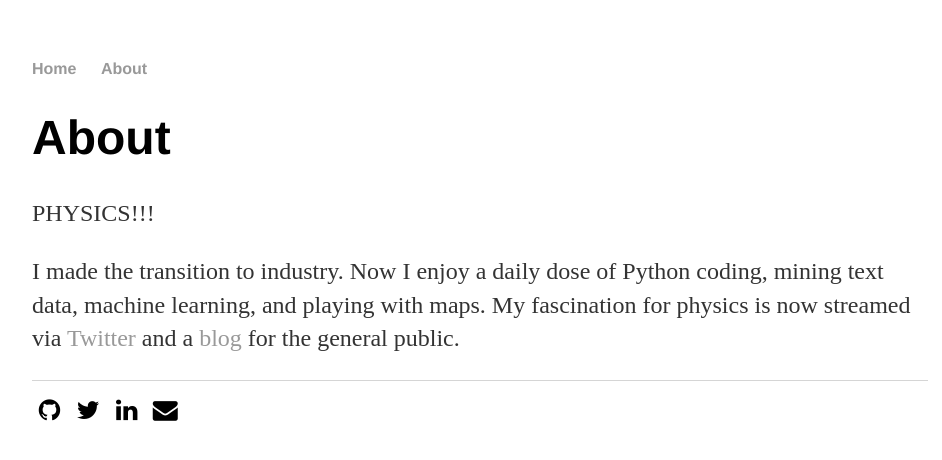
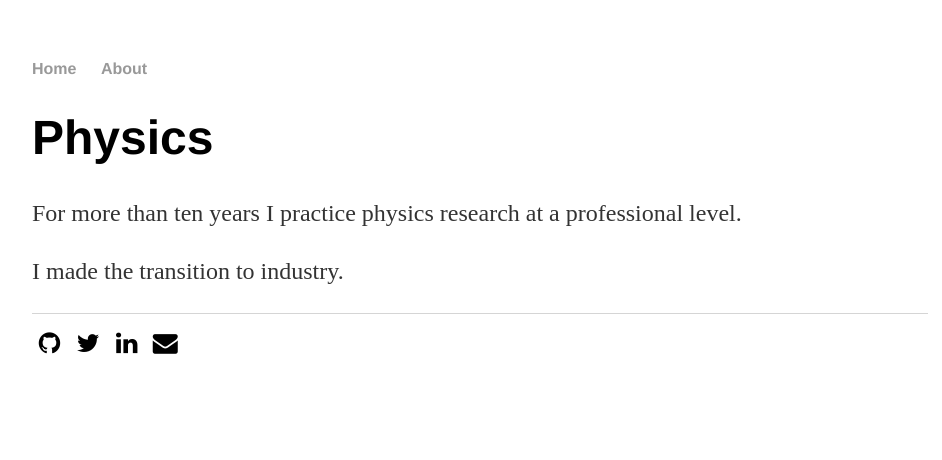
Before and after one commit to jsdiazpo/jsdiazpo.github.io, a Jekyll site: the page built from physics/index.html, in a window 1280 px wide. Shown: the top 460 px of the page, without its empty margins (160-1102 px from the left). Built offline with Jekyll 4.4.1, drawn with Linux system fonts in a browser that asks for light colours.

Commit message:
[+] some text

```diff
--- a/physics/index.html
+++ b/physics/index.html
@@ -3,10 +3,8 @@ layout: default
 title: Jorge S. Diaz
 ---
 <div class="blurb">
-	<h1>About</h1>
-	<p>PHYSICS!!!</p>
-	<p>I made the transition to industry. Now
-	I enjoy a daily dose of Python coding, mining text data, machine learning, and playing with maps. My
-	fascination for physics is now streamed via <a href="https://twitter.com/jsdiaz_" target="_blank">Twitter</a> and a <a href="https://conexioncausal.wordpress.com/" target="_blank">blog</a> for the
-	general public.</p>
+	<h1>Physics</h1>
+	<p>For more than ten years I practice physics research at a professional
+	level.</p>
+	<p>I made the transition to industry. </p>
 </div><!-- /.blurb -->
```
